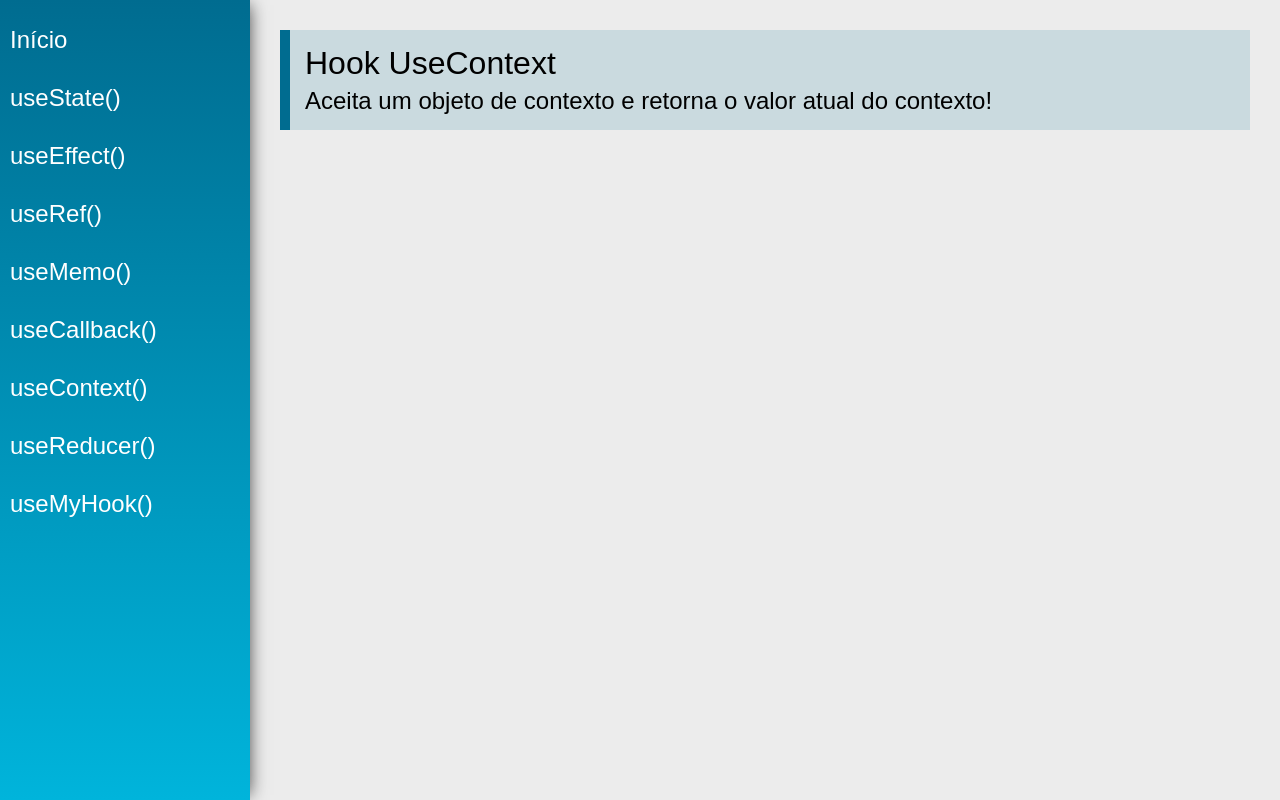
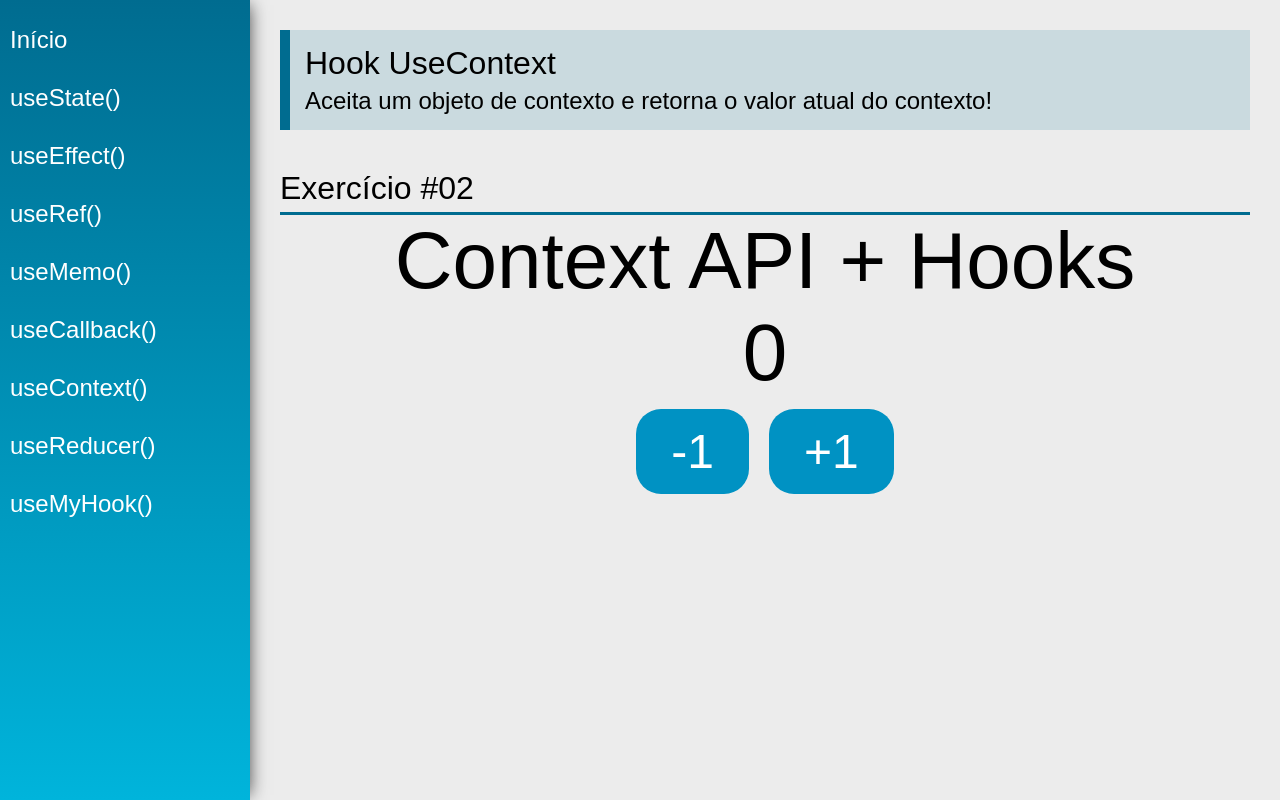
Before and after one commit to CapitaoDAreia/react-redux-course, a React (Create React App) app in the folder 05-hooks/: page /useContext in a window 1280 px wide. Built offline with nearby package versions, Linux system fonts and the light colour scheme.

Commit message:
SECTION 5: React Hooks - understanding Context API

```diff
--- /dev/null
+++ b/05-hooks/src/data/Store.tsx
@@ -0,0 +1,43 @@
+import React, { useState } from "react";
+
+
+
+const initialState = {
+    number: 0,
+    text: 'Context API + Hooks',
+    setNumber:(n:any)=>{},
+    setText:(t:any)=>{}
+}
+
+export const AppContext = React.createContext(initialState) // Aqui é criado o contexto, invocando o Hook e passando para ele um estado que será gerenciado por este contexto
+
+interface StoreProps {
+    children: JSX.Element
+}
+
+const Store = (props: StoreProps) => {
+
+    const [state, setState] = useState(initialState)
+
+    function updateState(key: any, value: any) { //Essa função é responsável por alterar o estado do contexto através do useSate
+        setState({
+            ...state,
+            [key]: value
+        })
+    }
+
+    return (
+        <AppContext.Provider value={{ //Envolvemos nossa aplicação (props.children) com o AppContext.Provider, que será o responsável por prover nossos estados. Esse provider recebe todos os estados que precisamos compartilhar, provendo estes para todos os componentes que forem aninhados dentro dele.
+            number: state.number,
+            text: state.text,
+            setNumber: (n:any) => updateState('number', n),
+            setText: (t:any) => updateState('text', t)
+        }}>
+            <div>
+                {props.children}
+            </div>
+        </AppContext.Provider>
+    )
+}
+
+export default Store
--- a/05-hooks/src/views/App.jsx
+++ b/05-hooks/src/views/App.jsx
@@ -1,9 +1,10 @@
 import './App.css'
 import React from 'react'
-import { BrowserRouter as Router } from  'react-router-dom'
+import { BrowserRouter as Router } from 'react-router-dom'
 
 import Menu from '../components/layout/Menu'
 import Content from '../components/layout/Content'
+import Store from '../data/Store'
 
 /*
     OS hooks são formas de extrair e reutilizar lógica de componentes com estado.
@@ -21,13 +22,15 @@ import Content from '../components/layout/Content'
 
 const App = props => {
 
-    return (
+    return (//O componente Store (AppContext.Provider) envolve todos os nossos componentes, compartilhando com eles os estados necessários para que a aplicação funcione corretamente.
+        <Store>
             <div className="App">
                 <Router>
                     <Menu />
                     <Content />
                 </Router>
             </div>
+        </Store>
     )
 }
 
--- a/05-hooks/src/views/examples/UseContext.jsx
+++ b/05-hooks/src/views/examples/UseContext.jsx
@@ -1,13 +1,38 @@
-import React from 'react'
+import React, { useContext } from 'react'
 import PageTitle from '../../components/layout/PageTitle'
+import SectionTitle from '../../components/layout/SectionTitle'
+import { AppContext } from '../../data/Store'
+
+
+/*
+    De acordo com a documentação W3C, o React Context é uma forma de gerenciar estado de forma global. POde ser
+    utilizado com o Hook useState para compartilhar estados em camadas mais profundas de componentes aninhados mais
+    facilmente que com o useState por si só.
+
+    Confira o componente Store em src/data para entender melhor o funcionamento da ContextApi.
+
+*/
 
 const UseContext = (props) => {
+
+    const { number, text, setNumber } = useContext(AppContext) //Aqui nós usamos o contexto, criado e exportado em Store, através do Hook useContext, desestruturando os valores que este contexto carrega e manipulando-os nos buttons desse componente através dos eventos de click.
+
     return (
         <div className="UseContext">
             <PageTitle
                 title="Hook UseContext"
                 subtitle="Aceita um objeto de contexto e retorna o valor atual do contexto!"
             />
+
+            <SectionTitle title="Exercício #02" />
+            <div className='center' >
+                <span className="text">{text}</span>
+                <span className="text">{number}</span>
+                <div>
+                    <button className="btn" onClick={() => { setNumber(number - 1) }}>-1</button>
+                    <button className="btn" onClick={() => { setNumber(number + 1) }}>+1</button>
+                </div>
+            </div>
         </div>
     )
 }
```
Lines whose indentation alone changed are shown as unchanged.
